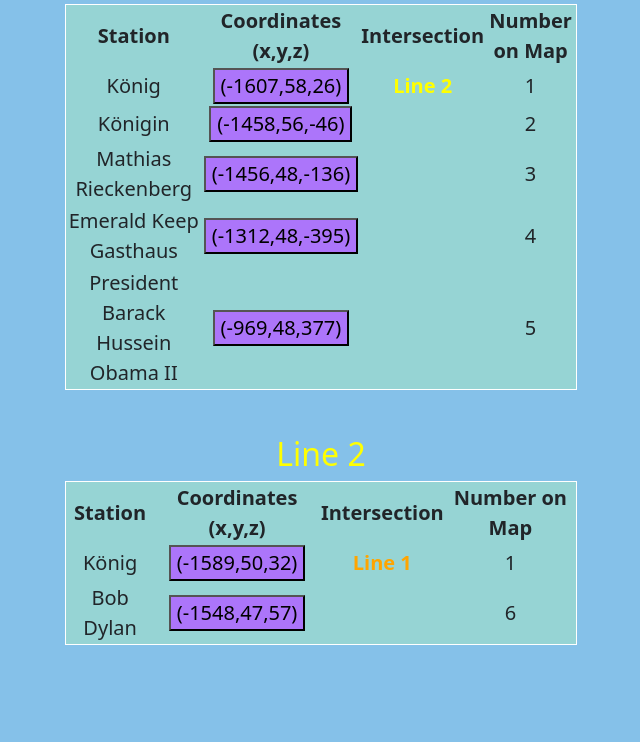
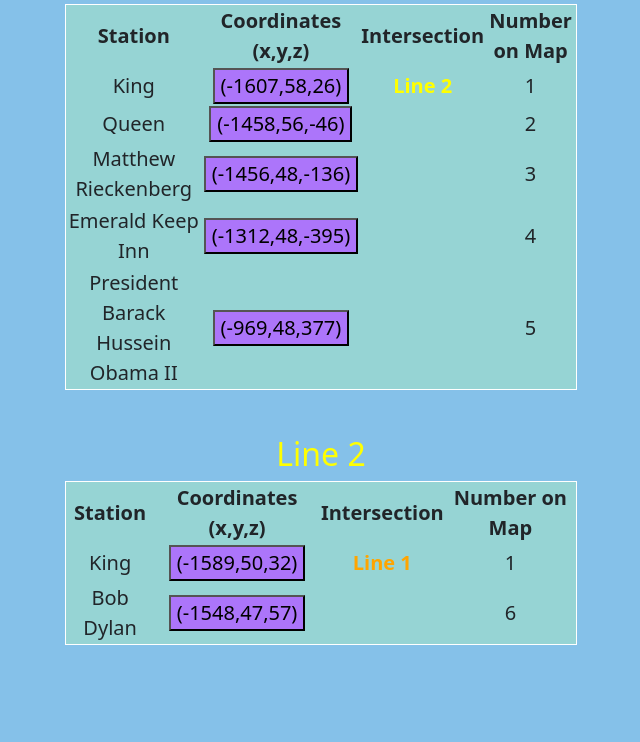
Before and after one commit to mrieckenberg/minecraft-transit, a plain HTML site: page index.html in a window 1280 px wide. Shown: the part 693-1435 px from the top of the page, without its empty margins (319-959 px from the left). Drawn offline with nearby package versions, Linux system fonts and the light colour scheme.

Commit message:
Update index.html

```diff
--- a/index.html
+++ b/index.html
@@ -168,7 +168,7 @@ button:hover{
             <td><b>Number on Map</b></td>
         </tr>
         <tr>
-            <td>König</td>
+            <td>King</td>
             <td><button onclick="copyText(-1607,58,26)">(-1607,58,26)</button></td>
             <td style="color: yellow;"><b>Line 2</b></td>
             <td>1</td>
@@ -176,7 +176,7 @@ button:hover{
         </tr>
 
             <tr>
-            <td>Königin</td>
+            <td>Queen</td>
             <td><button onclick="copyText(-1458,56,-46)">(-1458,56,-46)</button></td>
             <td></td>
                 <td>2</td>
@@ -184,7 +184,7 @@ button:hover{
         </tr>
 
             <tr>
-            <td>Mathias Rieckenberg</td>
+            <td>Matthew Rieckenberg</td>
             <td><button onclick="copyText(-1456,48,-136)">(-1456,48,-136)</button></td>
             <td></td>
                 <td>3</td>
@@ -192,7 +192,7 @@ button:hover{
         </tr>
 
          <tr>
-            <td>Emerald Keep Gasthaus</td>
+            <td>Emerald Keep Inn</td>
             <td><button onclick="copyText(-1312,48,-395)">(-1312,48,-395)</button></td>
             <td></td>
              <td>4</td>
@@ -219,7 +219,7 @@ button:hover{
 
         </tr>
         <tr>
-            <td>König</td>
+            <td>King</td>
             <td><button onclick="copyText(-1589,50,32)">(-1589,50,32)</button></td>
             <td style="color: orange;"><b>Line 1</b></td>
             <td>1</td>
```
